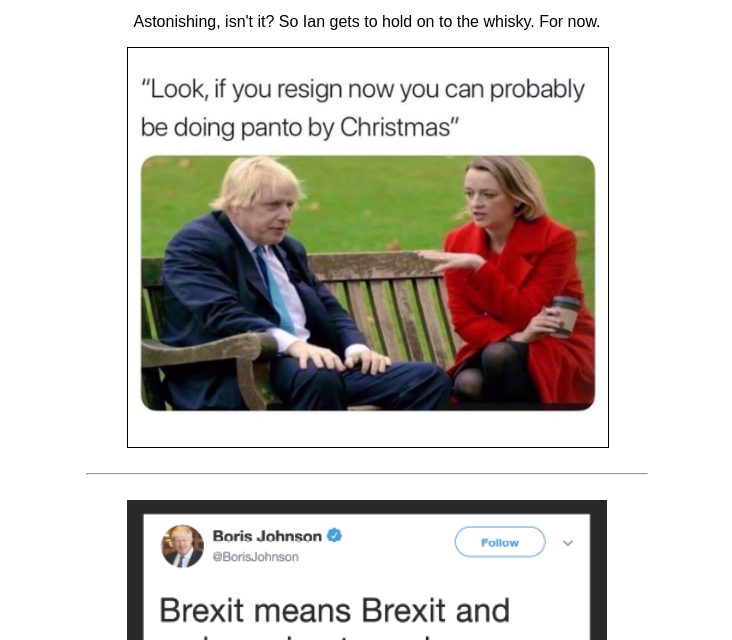
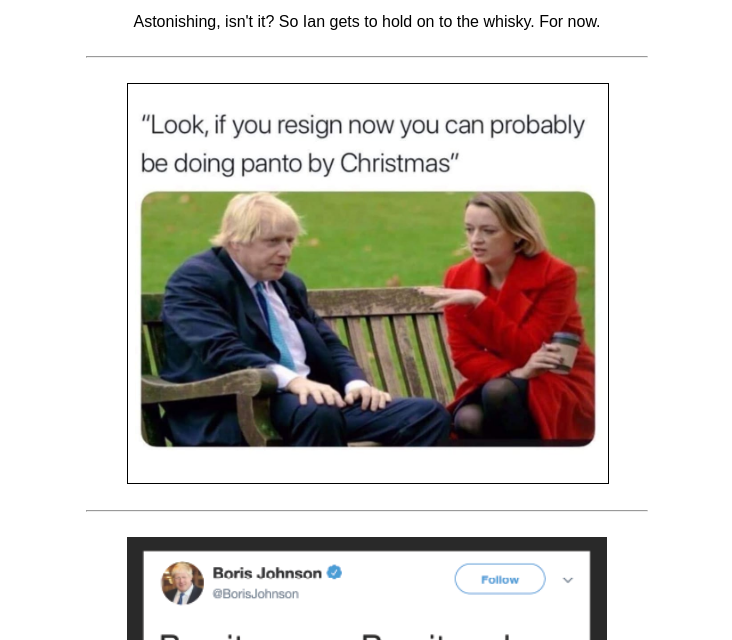
Before and after one commit to isborisstillpmuk/isborisstillpmuk.github.io, a plain HTML site: page index.html in a window 1280 px wide. Shown: the part 160-800 px from the top of the page, without its empty margins (273-1005 px from the left). Drawn offline with Linux system fonts and the light colour scheme.

Commit message:
Added a horizontal rule

```diff
--- a/index.html
+++ b/index.html
@@ -1 +1 @@
-<div style="font-family: sans-serif; text-align:center;"><table style="margin:4ex auto 0ex;"><tr><td><h1>Q.&nbsp;Is Boris Johnson still UK&nbsp;Prime Minister?</h1><h1>A.&nbsp;Yes.</h1></td></tr></table><p>Astonishing, isn't it? So Ian gets to hold on to the whisky. For now.</p><p style="max-width:30em; margin:auto;"><img src="panto.jpg" width="100%" style="border:1px solid black;" /><p><hr style="max-width:35em; margin: 3ex auto;"><p style="max-width:30em; margin:auto;"><a href="http://nodealbrexit.info"><img src="titanic-success.png" width="100%" title="#LedByDonkeys" alt="Boris Johnson: Brexit means Brexit and we're going to make a titanic success of it."/><p><p>Visit <a href="http://nodealbrexit.info">NoDealBrexit.info</a> from the inspiring <a href="https://twitter.com/ByDonkeys">Led by Donkeys</a></p></div>
+<div style="font-family: sans-serif; text-align:center;"><table style="margin:4ex auto 0ex;"><tr><td><h1>Q.&nbsp;Is Boris Johnson still UK&nbsp;Prime Minister?</h1><h1>A.&nbsp;Yes.</h1></td></tr></table><p>Astonishing, isn't it? So Ian gets to hold on to the whisky. For now.</p><hr style="max-width:35em; margin: 3ex auto;"><p style="max-width:30em; margin:auto;"><img src="panto.jpg" width="100%" style="border:1px solid black;" /><p><hr style="max-width:35em; margin: 3ex auto;"><p style="max-width:30em; margin:auto;"><a href="http://nodealbrexit.info"><img src="titanic-success.png" width="100%" title="#LedByDonkeys" alt="Boris Johnson: Brexit means Brexit and we're going to make a titanic success of it."/><p><p>Visit <a href="http://nodealbrexit.info">NoDealBrexit.info</a> from the inspiring <a href="https://twitter.com/ByDonkeys">Led by Donkeys</a></p></div>
```
